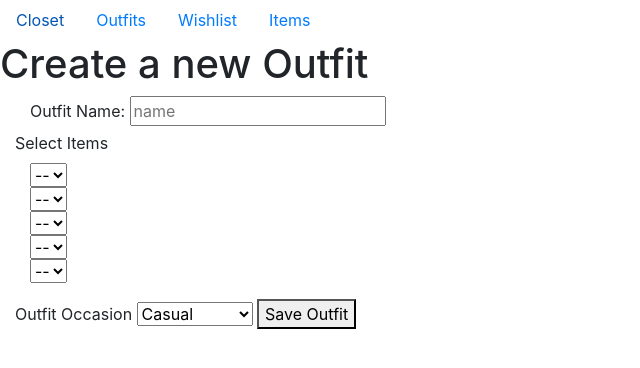
After one commit to jennifercarreno/closet-app, a Flask app: template templates/outfits/outfits_edit.html in a window 1280 px wide. The commit adds this page. Shown: the top 368 px of the page, without its empty margins (0-640 px from the left). Run offline with Flask 2, Linux system fonts and the light colour scheme; the template is opened without the code that fills it, so the values that code supplies are empty; some libraries are stand-ins or nearby versions.

Commit message:
users can edit outfits

```diff
--- a/app.py
+++ b/app.py
@@ -205,6 +205,33 @@ def outfits_delete(outfit_id):
     outfits.delete_one({'_id': ObjectId(outfit_id)})
     return redirect(url_for('.outfits_home'))
 
+# edits an outfit
+@app.route('/outfits/<outfit_id>/edit', methods=['POST'])
+def outfit_edit(outfit_id):
+    outfit=outfits.find_one({'_id': ObjectId(outfit_id)})
+    items=db.items
+    list_items = list(items.find())
+    return render_template('outfits/outfits_edit.html',outfit=outfit, items=list_items)
+
+@app.route('/outfits/<outfit_id>/update', methods=['POST'])
+def outfit_update(outfit_id):
+    updated_outfit = {
+        'name':request.form.get('name'),
+        'item1':request.form.get('outfit-item1'),
+        'item2':request.form.get('outfit-item2'),
+        'item3':request.form.get('outfit-item3'),
+        'item4':request.form.get('outfit-item4'),
+        'item5':request.form.get('outfit-item5'),
+        'occasion':request.form.get('occasion')
+    }
+    outfits.update_one(
+        {'_id': ObjectId(outfit_id)},
+        {'$set': updated_outfit})
+
+    outfit=outfits.find_one({'_id': ObjectId(outfit_id)})
+    items = db.items
+    link_converter(outfit, items)
+    return render_template('outfits/outfits_show.html', outfit = outfit)
 
 if __name__ == '__main__':
    app.run()
--- /dev/null
+++ b/templates/outfits/outfits_edit.html
@@ -0,0 +1,86 @@
+<!-- templates/outfits/outfits_edit.html -->
+{% extends 'base.html' %}
+
+{% block content %}
+
+
+<h1>Create a new Outfit</h1>
+
+<div class="col">
+<form method="POST" action="/outfits/{{outfit._id}}/update">
+    <!-- name -->
+    <div class="col">
+        <label for='outfit-name'>Outfit Name: </label>
+        <input id='outfit-name' type='text' name='name' value='{{outfit.name}}' placeholder="name"/>
+    </div>
+
+    <!-- items -->
+    <label for='outfit-item'>Select Items</label>
+
+    <!-- item 1 -->
+    <div class='col'>
+        <select name='outfit-item1' id='outfit-item1'>
+            <option>--</option>
+        {% for item in items%}
+            <option>{{item.name}}</option>
+        {% endfor %}
+        </select>
+    </div>
+
+    <!-- item 2 -->
+    <div class='col'>
+        <select name='outfit-item2' id='outfit-item2'>
+            <option>--</option>
+        {% for item in items%}
+            <option>{{item.name}}</option>
+        {% endfor %}
+        </select>
+    </div>
+
+    <!-- item 3 -->
+    <div class="col">
+        <select name='outfit-item3' id='outfit-item3' >
+            <option>--</option>
+
+            {% for item in items%}
+                <option>{{item.name}}</option>
+            {% endfor %}
+        </select>
+    </div>
+
+    <!-- item 4 -->
+    <div class="col">
+    <select name='outfit-item4' id='outfit-item4'>
+        <option>--</option>
+
+        {% for item in items%}
+            <option>{{item.name}}</option>
+        {% endfor %}
+    </select>
+    </div>
+
+    <!-- item 5 -->
+    <div class="col">
+    <select name='outfit-item5' id='outfit-item5'>
+        <option>--</option>
+
+       {% for item in items%}
+            <option>{{item.name}}</option>
+        {% endfor %}
+    </select>
+</div>
+
+    <!-- tags -->
+    <label for='outfit-occasion'>Outfit Occasion</label>
+    <select name='occasion' id='outfit-occasion'>
+        <option>Casual</option>
+        <option>Activewear</option>
+        <option>Going Out</option>
+        <option>Semi Formal</option>
+        <option>Formal</option>
+    </select>
+
+    <button type='submit' class="mt-3">Save Outfit</button>
+</form>
+</div>
+{% endblock %}
--- a/templates/outfits/outfits_show.html
+++ b/templates/outfits/outfits_show.html
@@ -13,6 +13,10 @@
     <button class='btn btn-primary' type='submit'>Delete</button>
 </form></p>
 
+<p><form method='POST' action= "/outfits/{{outfit._id}}/edit">
+    <button class='btn btn-primary' type='submit'>Edit</button>
+</form></p>
+
 
 
 {% endblock %}
```
